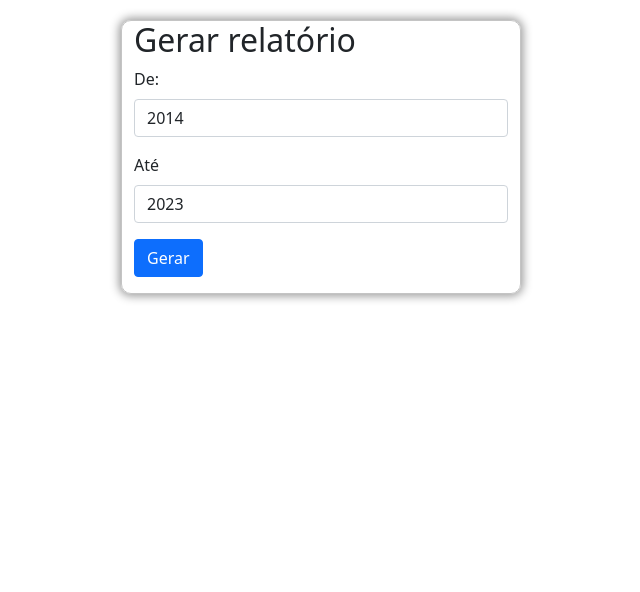
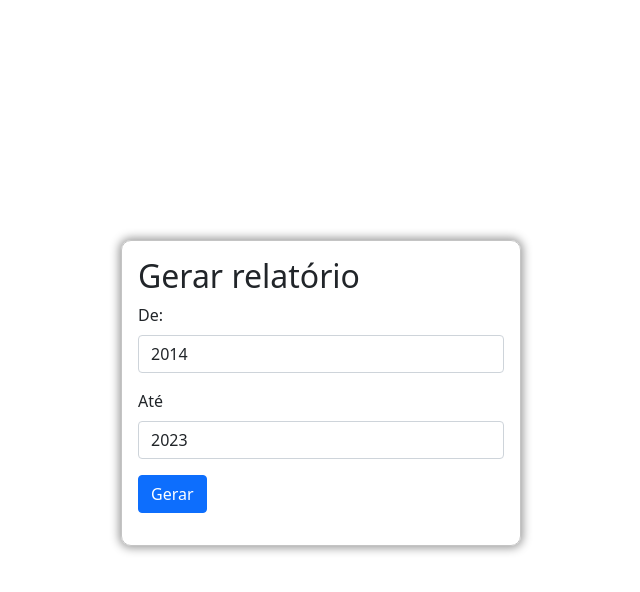
Before and after one commit to AILAB-CEFET-RJ/pondoc, a Flask app: page / in a window 1280 px wide. Shown: the top 592 px of the page, without its empty margins (319-959 px from the left). Run offline with Flask 3, Linux system fonts and the light colour scheme.

Commit message:
Alterações no arquivo HTML

```diff
--- a/source/app/app.py
+++ b/source/app/app.py
@@ -1,6 +1,5 @@
 import os
 import logging
-
 
 import openpyxl
 from core.main import main
--- a/source/app/core/scriptsdb.py
+++ b/source/app/core/scriptsdb.py
@@ -3,7 +3,6 @@ import os
 from .database import db
 import csv
 from unidecode import unidecode
-
 
 def create_tables():
     tables = ['researchers', 'students', 'qualis']
--- a/source/app/templates/createReport.html
+++ b/source/app/templates/createReport.html
@@ -89,8 +89,9 @@
     }
 
     .size600 {
-        margin-top: 20px;
-        width: 400px !important;
+        margin-top: 30vh;
+        padding: 2vh;
+        width: 50vh !important;
         border: 1px rgb(196, 196, 196) solid;
         border-radius: 10px;
         box-shadow: 0 0 10px 2px #999;
```
